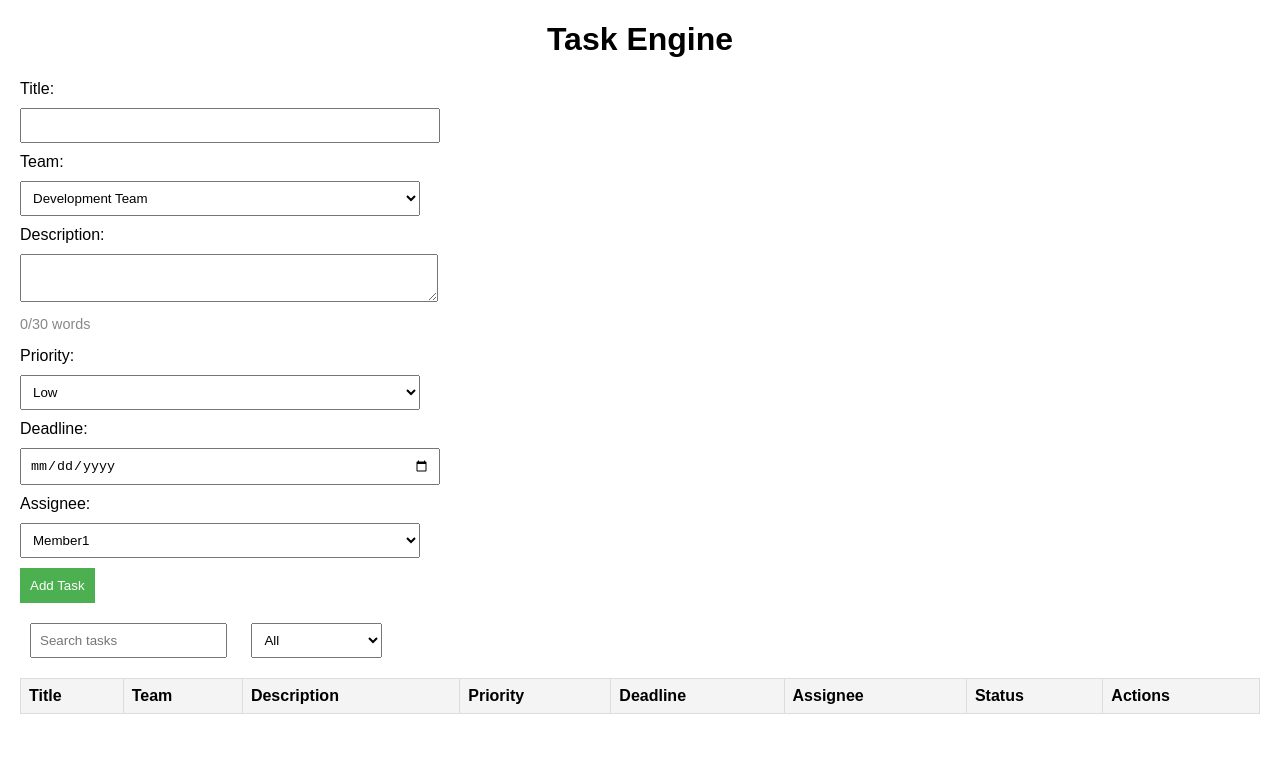
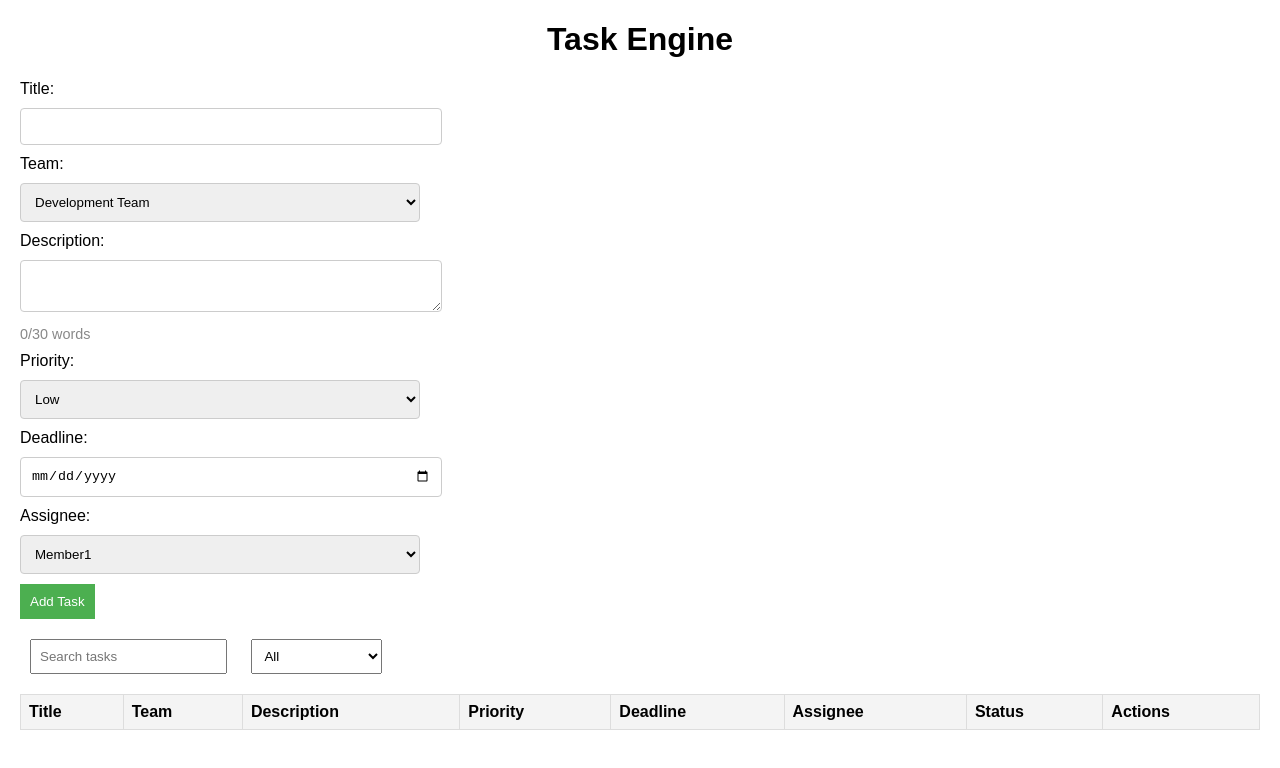
Before and after one commit to nehaha111/swe632, a plain HTML site: page index.html in a window 1280 px wide. Drawn offline with Linux system fonts and the light colour scheme.

Commit message:
Add files via upload

```diff
--- a/styles.css
+++ b/styles.css
@@ -1,3 +1,4 @@
+/* General body and font settings */
 body {
     font-family: Arial, sans-serif;
     margin: 20px;
@@ -11,6 +12,7 @@ h1 {
     margin-bottom: 20px;
 }
 
+/* Form styling */
 .task-form input, .task-form textarea, .task-form select {
     display: block;
     margin: 10px 0;
@@ -27,12 +29,20 @@ h1 {
     color: white;
     border: none;
     cursor: pointer;
+    max-width: 400px;
 }
 
 .task-form button:hover {
     background-color: #45a049;
 }
 
+/* Search filter styling */
+.search-filter input, .search-filter select {
+    margin: 0 10px;
+    padding: 8px;
+}
+
+/* Table styling */
 table {
     width: 100%;
     border-collapse: collapse;
@@ -52,17 +62,44 @@ th {
     background-color: #f4f4f4;
 }
 
-.search-filter {
-    margin-bottom: 20px;
+/* Word count styling */
+#wordCount {
+    color: #888; /* Light gray color for word count */
+    font-size: 0.9em; /* Slightly smaller font size */
+    font-weight: normal; /* Normal font weight */
+    margin-bottom: 10px;
 }
 
-.search-filter input, .search-filter select {
-    margin: 0 10px;
-    padding: 8px;
+/* Priority colors for specific cells */
+td:nth-child(3) {
+    font-weight: bold; /* Bold the priority text */
 }
 
-#wordCount {
-    color: #888; /* Light gray color */
-    font-size: 0.9em; /* Slightly smaller font size */
-    font-weight: normal; /* Normal font weight */
+td:nth-child(3)[style*="color: red"] {
+    background-color: #ffe5e5;
 }
+
+td:nth-child(3)[style*="color: orange"] {
+    background-color: #fff3e0;
+}
+
+td:nth-child(3)[style*="color: green"] {
+    background-color: #e8f5e9;
+}
+
+/* Input and Select styles */
+.task-form input[type="text"],
+.task-form textarea,
+.task-form input[type="date"],
+.task-form select {
+    border: 1px solid #ccc;
+    border-radius: 4px;
+    padding: 10px;
+}
+
+.task-form input:focus,
+.task-form textarea:focus,
+.task-form select:focus {
+    outline: none;
+    border-color: #4CAF50;
+}
```
